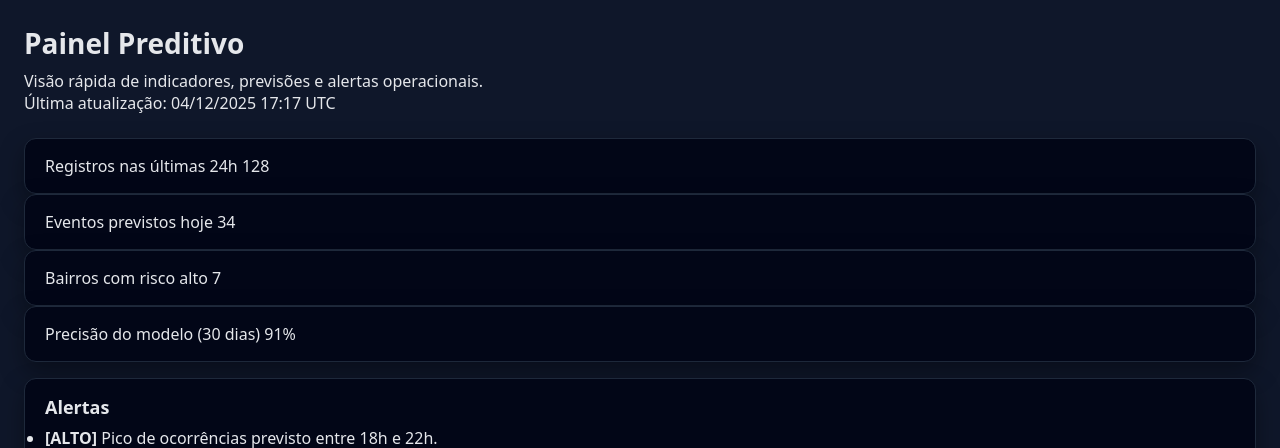
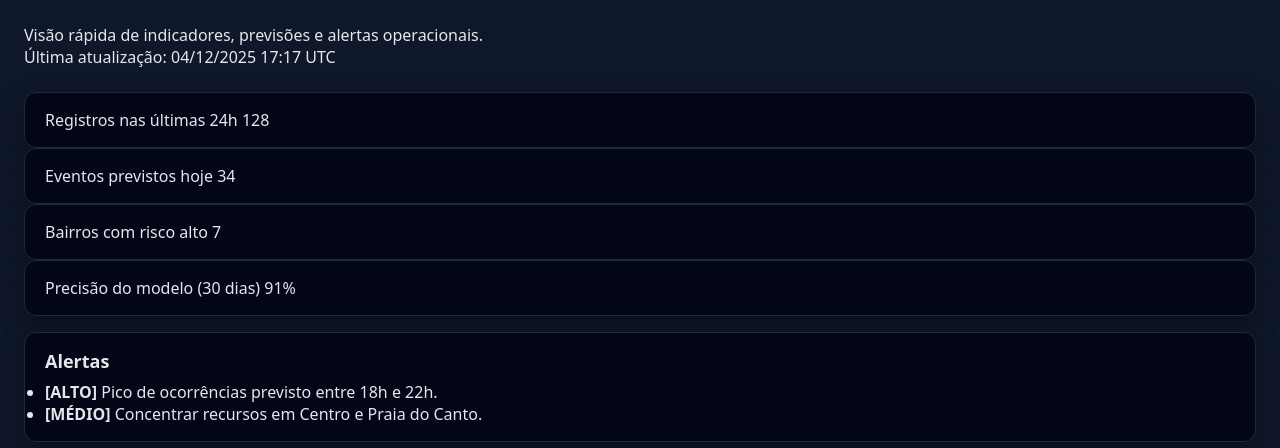
Before and after one commit to analise-preditiva/painel-preditivo, a Flask app: page / in a window 1280 px wide. Shown: the top 448 px of the page. Run offline with Flask 3, Linux system fonts and the light colour scheme.

Commit message:
Fix HTML formatting and structure in index.html

```diff
--- a/templates/index.html
+++ b/templates/index.html
@@ -7,7 +7,7 @@
 </head>
 <body>
   <header>
-    <h1>Painel Preditivo</h1>
+
     <p class="subtitle">Visão rápida de indicadores, previsões e alertas operacionais.</p>
     <p class="updated">Última atualização: {{ dados.ultima_atualizacao }}</p>
   </header>
```
